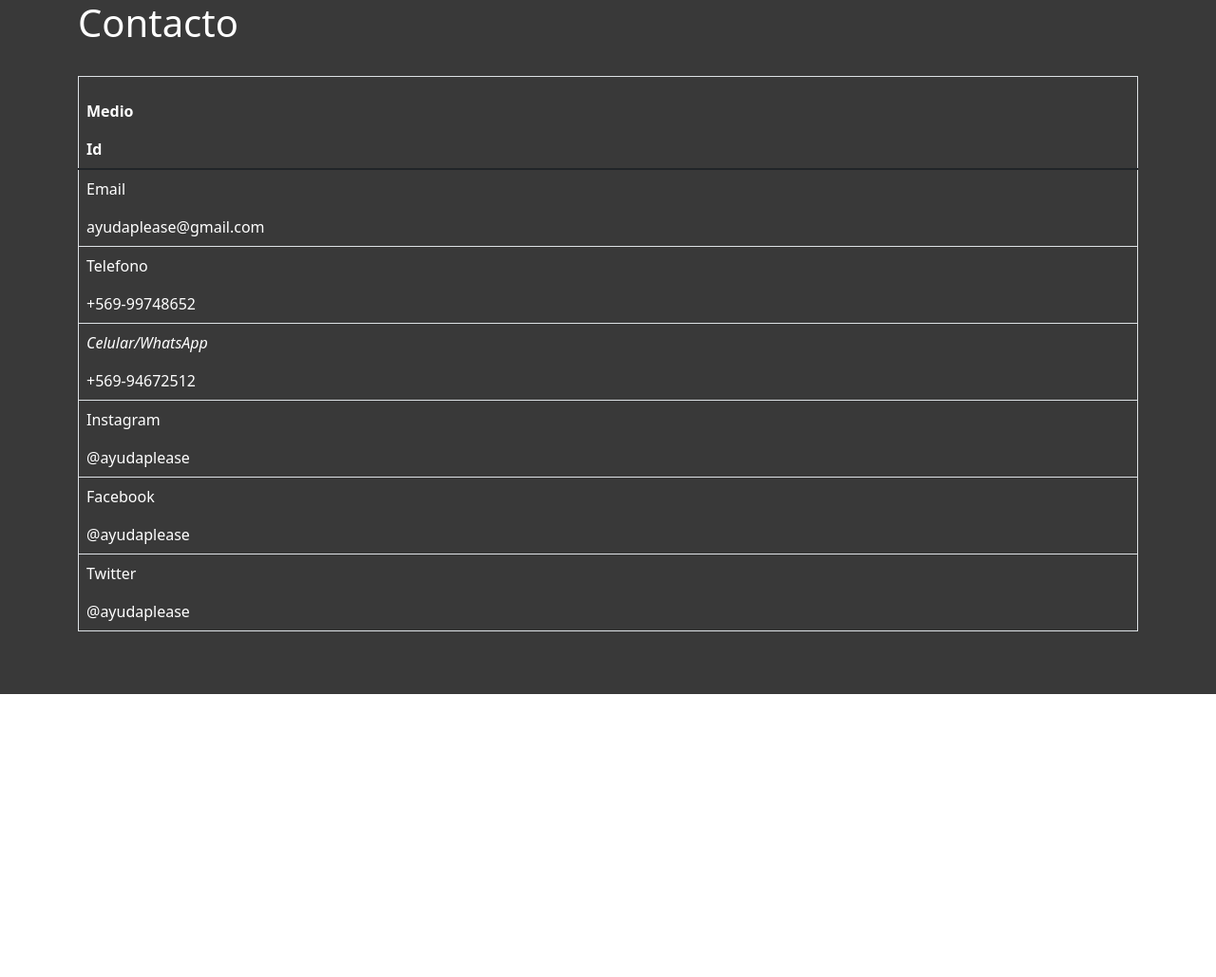
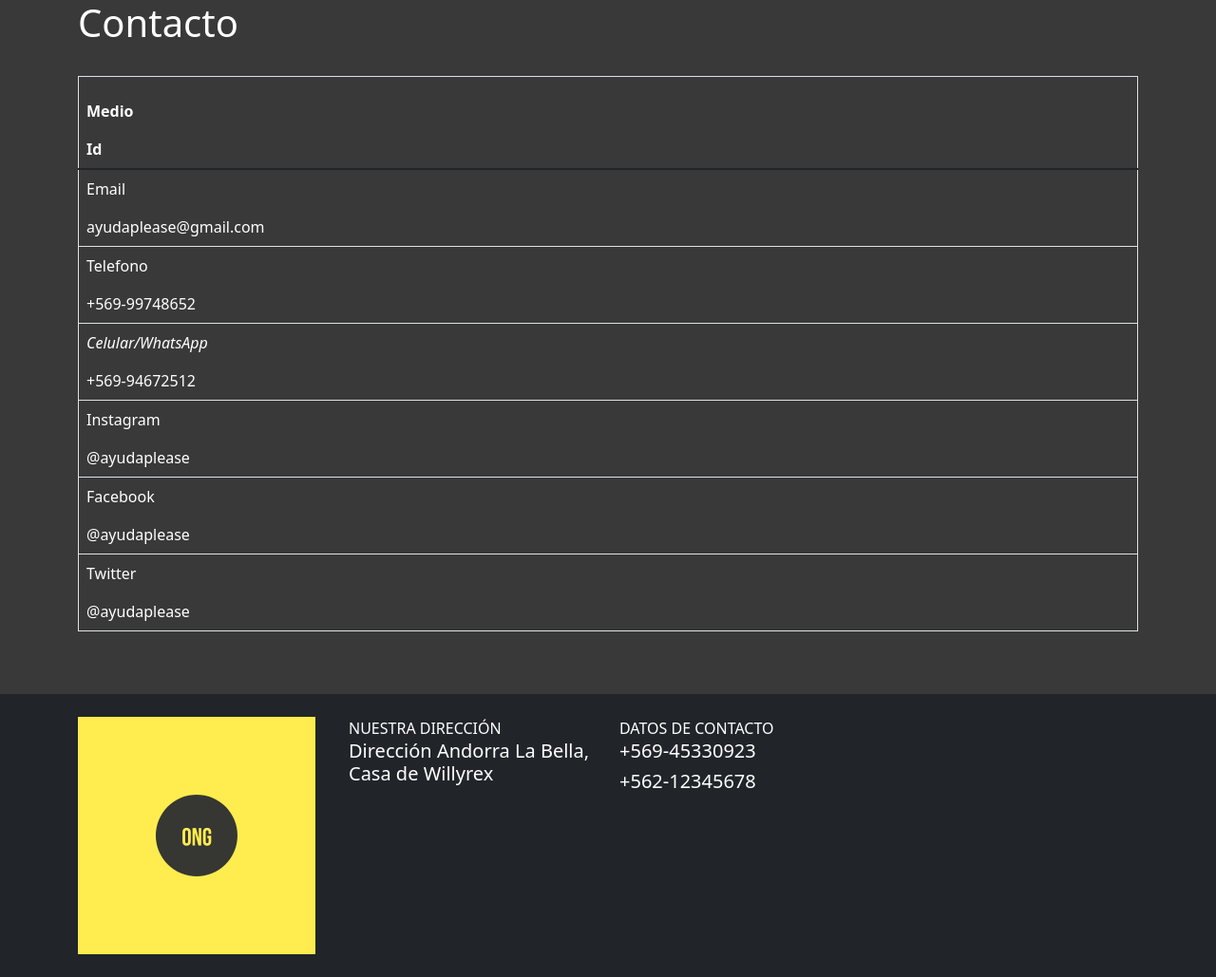
Before and after one commit to MichelzonMC11/ONG, a plain HTML site: page nashe-main/contactanos.html in a window 1280 px wide. Shown: the whole page at 95% size. Before the commit the page ends 800 px from the top, so only its background shows below. Drawn offline with nearby package versions, Linux system fonts and the light colour scheme.

Commit message:
Pie de Pgina
Anashe

```diff
--- a/nashe-main/contactanos.html
+++ b/nashe-main/contactanos.html
@@ -54,5 +54,24 @@
             </div>
         </div>
     </div>
+    <footer class="bg-dark text-white py-4">
+        <div class="container">
+            <nav class="row">
+                <a href="#" class= "col-3 text-reset text-uppercase dflex align-items-center">
+                    <img src="/img/cosas/ONG.png" alt="Logo" class="img-logo mr-2" style="width: 250px;">
+                </a>
+                <ul class="col-3 list-unstyled">
+                    <li class="font-weight-bold text-uppercase">Nuestra dirección</li>
+                    <li><h5>Dirección Andorra La Bella, Casa de Willyrex</h5></li>
+
+                </ul>
+                <ul class="col-3 list-unstyled">
+                    <li class="font-weight-bold text-uppercase">Datos de contacto</li>
+                    <li><h5> +569-45330923</h5></li>
+                    <li><h5> +562-12345678</h5></li>
+                </ul>
+            </nav>
+        </div>
+    </footer>
 </body>
 </html>
```
